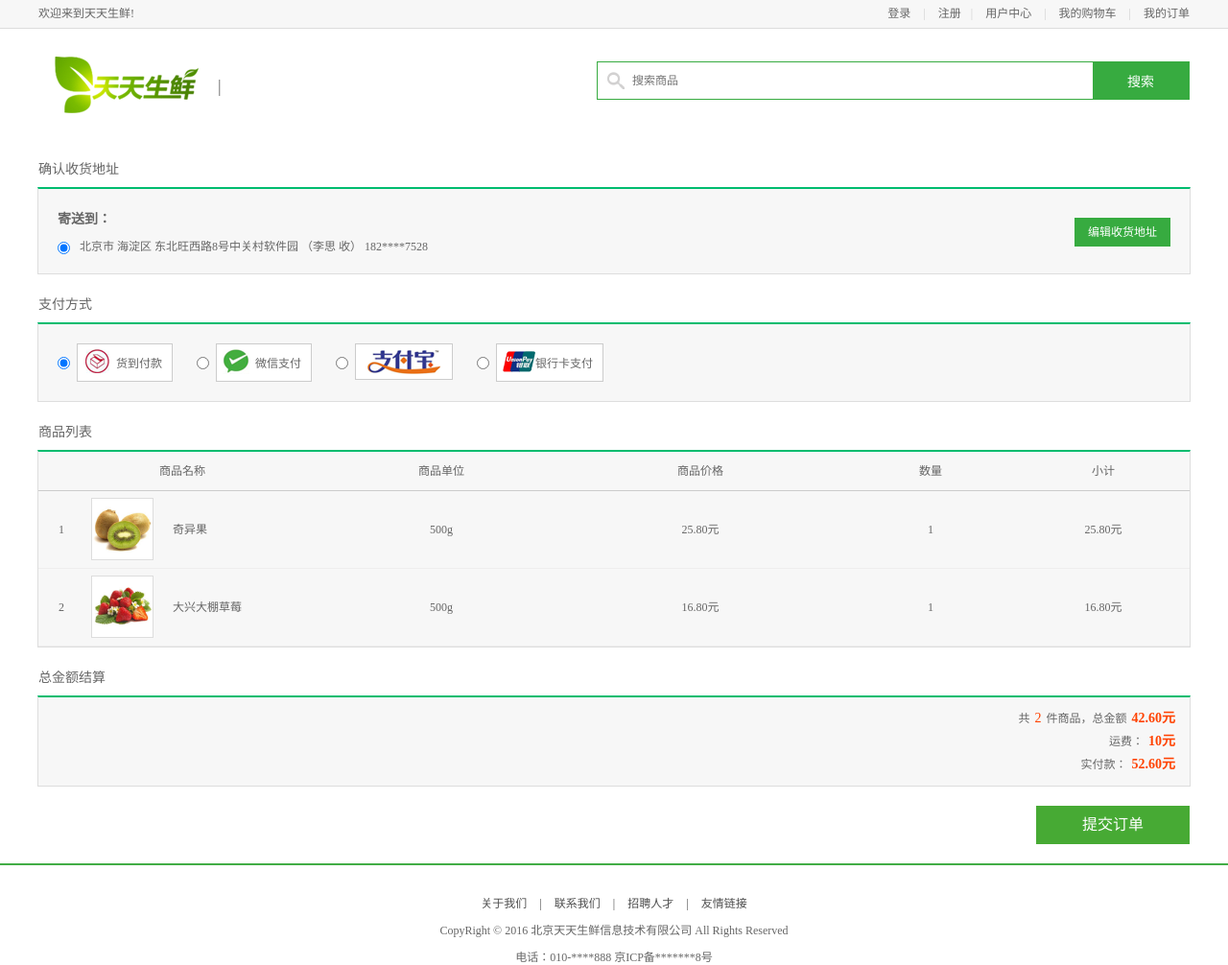
After one commit to zhangltt/ttsx1, a Django app: template templates/df_order/place_order.html in a window 1280 px wide. The commit adds this page. Shown: the whole page at 96% size. Run offline with Django 3.2, Linux system fonts and the light colour scheme; the template is opened without the code that fills it, so the values that code supplies are empty.

```diff
--- a/df_carts/urls.py
+++ b/df_carts/urls.py
@@ -3,7 +3,7 @@ import views
 
 urlpatterns = [
     url(r'^$',views.cart),
-    #url(r'^add(\d*)_(\d*)/$',views.add),
+    url(r'^cart_handle/$',views.cart_handle),
     #url(r'^delete/$', views.delete),
     #url(r'^place/$',views.place),
 ]
--- a/df_carts/views.py
+++ b/df_carts/views.py
@@ -1,5 +1,6 @@
 #coding=utf-8
-from django.shortcuts import render
+from django.shortcuts import render,redirect
+from django.http import HttpResponse
 from models import *
 from df_user.decorator import *
 # Create your views here.
@@ -14,3 +15,6 @@ def cart(request):
     context = {'head':1,'title':'购物车','cart_nums':cart_nums,'goods_object':goods_object}
 
     return render(request,'df_cart/cart.html',context)
+
+def cart_handle(request):
+    pass
--- a/static/css/main.css
+++ b/static/css/main.css
@@ -388,7 +388,7 @@ html,body{height:100%}
 .settlements .col03 b{color:#ff0000;font-size:14px;padding:0 5px;}
 
 .settlements .col04{width:14%;text-align:center;float:right;}
-.settlements .col04 a{display:block;height:78px;background-color:#ff3d3d;text-align:center;line-height:78px;color:#fff;font-size:24px}
+.settlements .col04 input{width:100%;display:block;height:78px;background-color:#ff3d3d;text-align:center;line-height:78px;color:#fff;font-size:24px}
 
 
 .common_title{width:1200px;margin:20px auto 0;font-size:14px;}
--- /dev/null
+++ b/templates/df_order/place_order.html
@@ -0,0 +1,73 @@
+{%extends 'bash.html'%}
+
+{%block content%}
+<h3 class="common_title">确认收货地址</h3>
+
+	<div class="common_list_con clearfix">
+		<dl>
+			<dt>寄送到：</dt>
+			<dd><input type="radio" name="" checked="">北京市 海淀区 东北旺西路8号中关村软件园 （李思 收） 182****7528</dd>
+		</dl>
+		<a href="user_center_site.html" class="edit_site">编辑收货地址</a>
+
+	</div>
+
+	<h3 class="common_title">支付方式</h3>
+	<div class="common_list_con clearfix">
+		<div class="pay_style_con clearfix">
+			<input type="radio" name="pay_style" checked>
+			<label class="cash">货到付款</label>
+			<input type="radio" name="pay_style">
+			<label class="weixin">微信支付</label>
+			<input type="radio" name="pay_style">
+			<label class="zhifubao"></label>
+			<input type="radio" name="pay_style">
+			<label class="bank">银行卡支付</label>
+		</div>
+	</div>
+
+	<h3 class="common_title">商品列表</h3>
+
+	<div class="common_list_con clearfix">
+		<ul class="goods_list_th clearfix">
+			<li class="col01">商品名称</li>
+			<li class="col02">商品单位</li>
+			<li class="col03">商品价格</li>
+			<li class="col04">数量</li>
+			<li class="col05">小计</li>
+		</ul>
+		<ul class="goods_list_td clearfix">
+			<li class="col01">1</li>
+			<li class="col02"><img src="images/goods/goods012.jpg"></li>
+			<li class="col03">奇异果</li>
+			<li class="col04">500g</li>
+			<li class="col05">25.80元</li>
+			<li class="col06">1</li>
+			<li class="col07">25.80元</li>
+		</ul>
+		<ul class="goods_list_td clearfix">
+			<li class="col01">2</li>
+			<li class="col02"><img src="images/goods/goods003.jpg"></li>
+			<li class="col03">大兴大棚草莓</li>
+			<li class="col04">500g</li>
+			<li class="col05">16.80元</li>
+			<li class="col06">1</li>
+			<li class="col07">16.80元</li>
+		</ul>
+	</div>
+
+	<h3 class="common_title">总金额结算</h3>
+
+	<div class="common_list_con clearfix">
+		<div class="settle_con">
+			<div class="total_goods_count">共<em>2</em>件商品，总金额<b>42.60元</b></div>
+			<div class="transit">运费：<b>10元</b></div>
+			<div class="total_pay">实付款：<b>52.60元</b></div>
+		</div>
+	</div>
+
+	<div class="order_submit clearfix">
+		<a href="javascript:;" id="order_btn">提交订单</a>
+	</div>
+
+{%endblock content%}
--- a/ttsx1/urls.py
+++ b/ttsx1/urls.py
@@ -22,4 +22,5 @@ urlpatterns = [
     url(r'^user/',include('df_user.urls')),
     url(r'^tinymce/', include('tinymce.urls')),
     url(r'^cart/', include('df_carts.urls')),
+    url(r'order/',include('df_order.urls'))
 ]
```
Also changed, not shown: df_order/urls.py (added, +8 -0 lines), df_order/views.py (+12 -0 lines), templates/df_cart/cart.html (+42 -18 lines).
